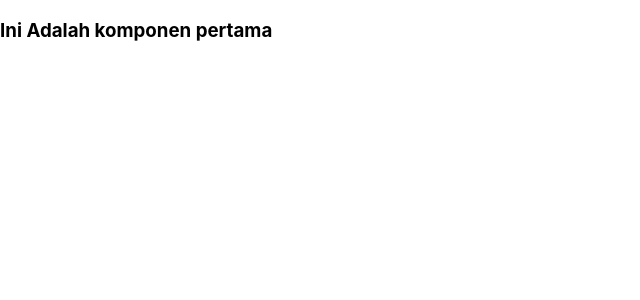
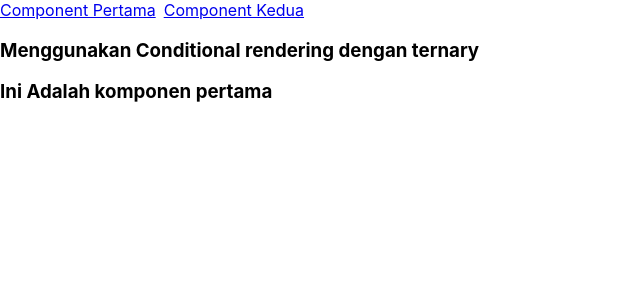
Before and after one commit to mohagussetiaone/react-router-study, a React (Create React App) app: page / in a window 1280 px wide. Shown: the top 300 px of the page, without its empty margins (0-640 px from the left). Built offline with nearby package versions, Linux system fonts and the light colour scheme.

Commit message:
Membuat navigation bar sederhana dengan state dan anonymouse function

```diff
--- a/src/App.js
+++ b/src/App.js
@@ -6,8 +6,24 @@ function App() {
   // Membuat State
   // asumsi hanya ada first dan second
   const [position, setPosition] = useState("first");
+  // Membuat handler onClick
+  const handlerClick = (position) => {
+    setPosition(position);
+  };
+
   return (
     <div className="App">
+      {/* Membuat navbar sederhana */}
+      <span style={{ display: "flex", gap: "0.5em" }}>
+        {/* menggunakan onClick */}
+        <a href="#" onClick={() => handlerClick("first")}>
+          Component Pertama
+        </a>
+        <a href="#" onClick={() => handlerClick("second")}>
+          Component Kedua
+        </a>
+      </span>
+      <h3>Menggunakan Conditional rendering dengan ternary</h3>
       {/* Menggunakan conditional rendering dengan ternary */}
       {position === "first" ? <FirstComponent /> : <SecondComponent />}
       {/* <FirstComponent />
```
